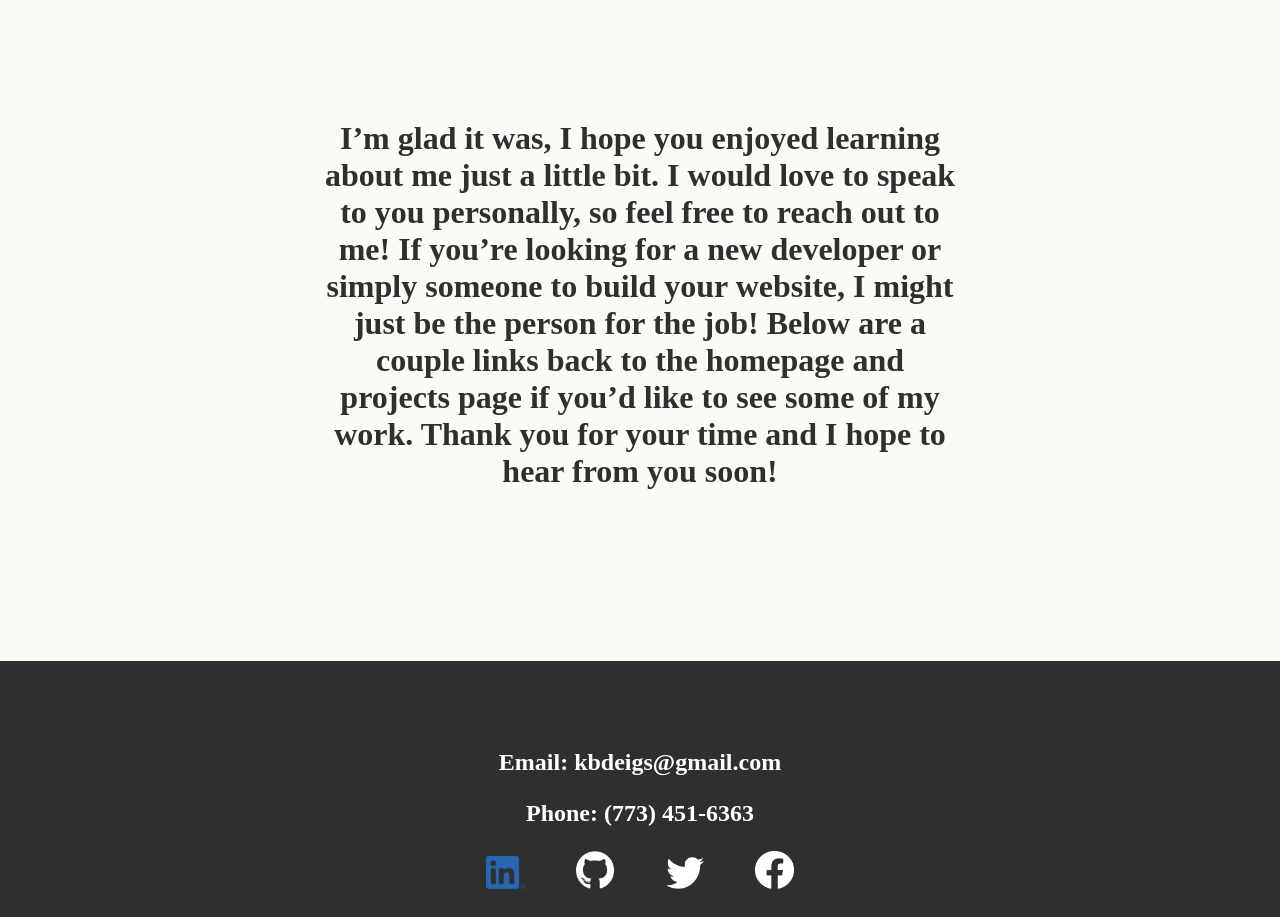
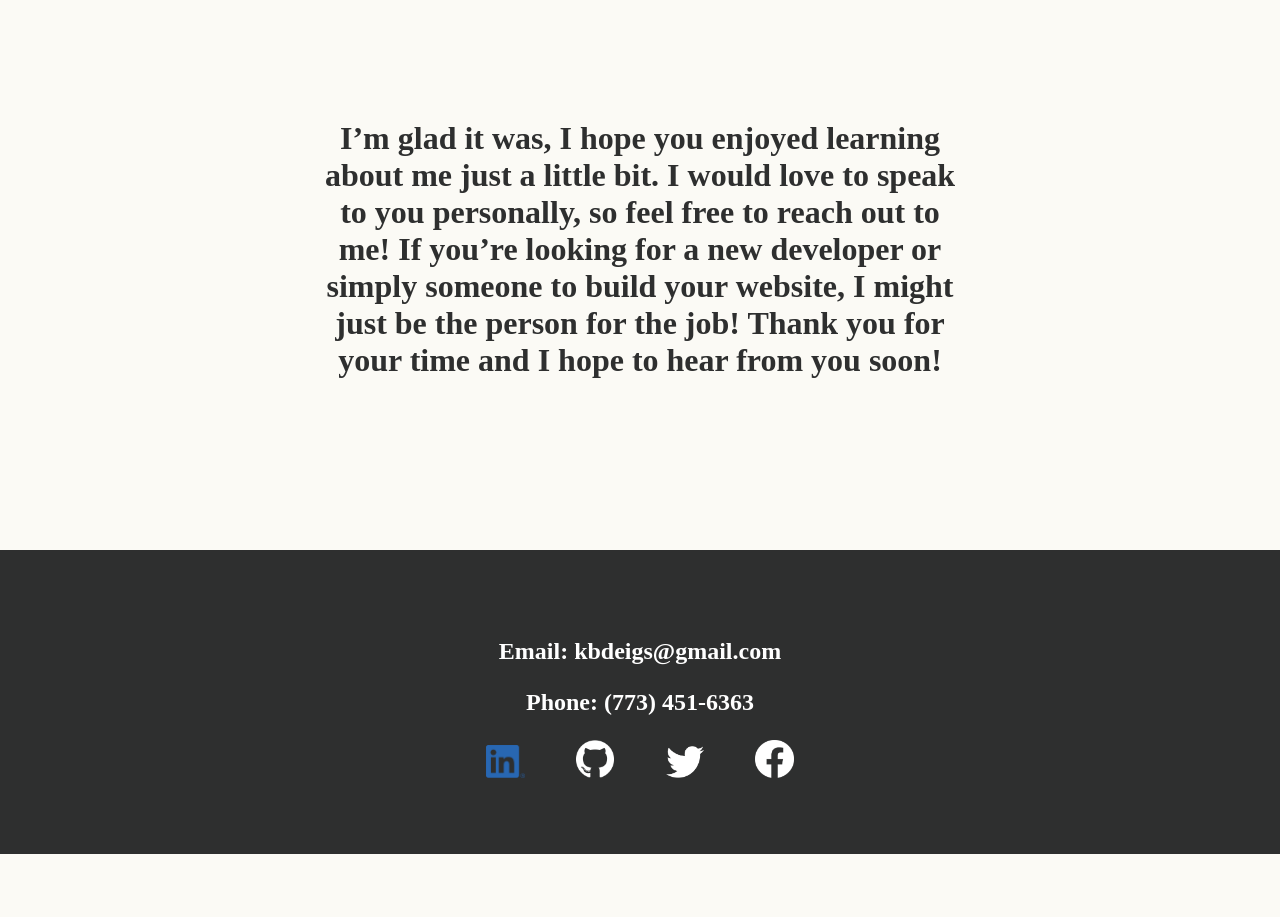
Before and after one commit to kdeigs/kole-deighan-site, a React (Create React App) app: page /aboutMe in a window 1280 px wide. Shown: the part 5875-6792 px from the top of the page. After the commit the page ends 6729 px from the top, so only its background shows below. Built offline with nearby package versions, Linux system fonts and the light colour scheme; a web font is replaced by a local one.

Commit message:
Fixed about me talking about links

```diff
--- a/src/Components/AboutMe.jsx
+++ b/src/Components/AboutMe.jsx
@@ -78,7 +78,7 @@ class AboutMe extends Component{
                 <div className='aboutMeBlock'>
                     <h2>That was Fun!</h2>
                     <div className='aboutMeContent'>
-                        <h4>I’m glad it was, I hope you enjoyed learning about me just a little bit. I would love to speak to you personally, so feel free to reach out to me! If you’re looking for a new developer or simply someone to build your website, I might just be the person for the job! Below are a couple links back to the homepage and projects page if you’d like to see some of my work. Thank you for your time and I hope to hear from you soon!</h4>
+                        <h4>I’m glad it was, I hope you enjoyed learning about me just a little bit. I would love to speak to you personally, so feel free to reach out to me! If you’re looking for a new developer or simply someone to build your website, I might just be the person for the job! Thank you for your time and I hope to hear from you soon!</h4>
                     </div>
                 </div>
 
--- a/src/main.scss
+++ b/src/main.scss
@@ -118,7 +118,7 @@ footer{
 
 .socialImg{
   width: 10%;
-  height: auto;
+  height: 10%;
 }
 
 .gray{
```
